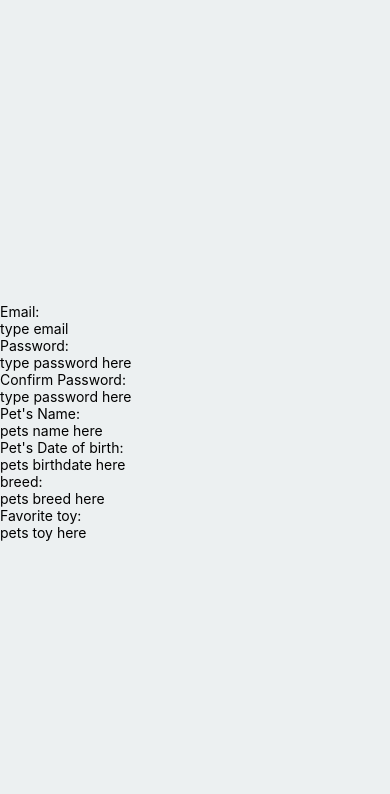
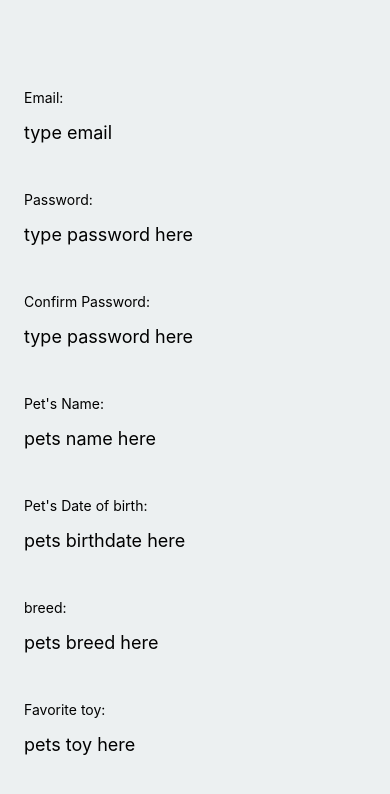
Before and after one commit to KeyG94/woofsgram_native, a React Native app: screen / in a window 390 px wide. Shown: the top 794 px of the page. Built offline with nearby package versions, Linux system fonts and the light colour scheme.

Commit message:
added scrollview to the app and styled the components

```diff
--- a/App.js
+++ b/App.js
@@ -1,19 +1,33 @@
 import React from "react";
-import { View } from "react-native";
+import { ScrollView } from "react-native";
 import InputField from "./components/InputField";
 import { useState } from "react";
 
 const App = () => {
   const [email, setEmail] = useState(null);
   const [password, setPassword] = useState(null);
+  const [controlPassword, setControlPassword] = useState(null);
   const [petName, setPetName] = useState(null);
   const [birthdate, setBirthdate] = useState(null);
   const [breed, setBreed] = useState(null);
   const [favoriteToy, setFavoriteToy] = useState(null);
 
+  const checkPassword = (props) => {
+    const {
+      nativeEvent: { text },
+    } = props;
+    if (text !== password) {
+      alert("password does not match");
+    }
+  };
+
   return (
-    <View
-      style={{ flex: 1, justifyContent: "center", backgroundColor: "#ecf0f1" }}
+    <ScrollView
+      contentContainerStyle={{
+        flex: 1,
+        justifyContent: "center",
+        backgroundColor: "#ecf0f1",
+      }}
     >
       <InputField
         label="Email"
@@ -32,9 +46,10 @@ const App = () => {
       <InputField
         label="Confirm Password"
         placeholder="type password here"
-        value={password}
-        onChangeText={setPassword}
+        value={controlPassword}
+        onChangeText={setControlPassword}
         secureTextEntry
+        onSubmitEditing={checkPassword}
       />
       <InputField
         label="Pet's Name"
@@ -64,7 +79,7 @@ const App = () => {
         onChangeText={setFavoriteToy}
         secureTextEntry={false}
       />
-    </View>
+    </ScrollView>
   );
 };
 export default App;
--- a/components/InputField.jsx
+++ b/components/InputField.jsx
@@ -7,16 +7,19 @@ export default function InputField(props) {
     placeholder,
     value,
     onChangeText,
-    secureTextEntry = false,
+    secureTextEntry,
+    onSubmitEditing,
   } = props;
   return (
-    <View>
-      <Text>{label}: </Text>
+    <View style={{ padding: 16 }}>
+      <Text style={{ padding: 8 }}>{label}: </Text>
       <TextInput
+        style={{ padding: 8, fontSize: 18 }}
         placeholder={placeholder}
         value={value}
         onChangeText={onChangeText}
         secureTextEntry={secureTextEntry}
+        onSubmitEditing={onSubmitEditing}
       />
     </View>
   );
```
